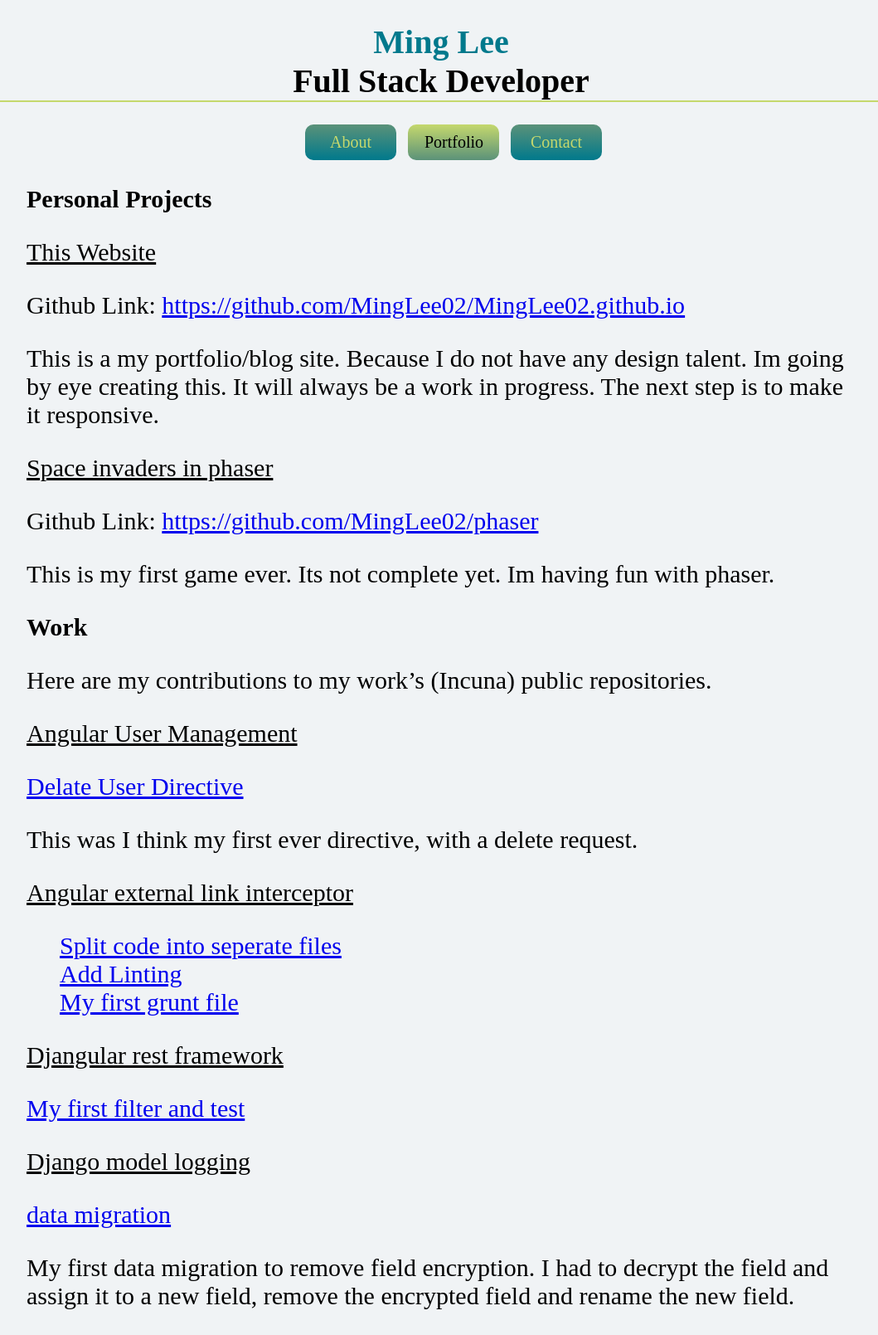
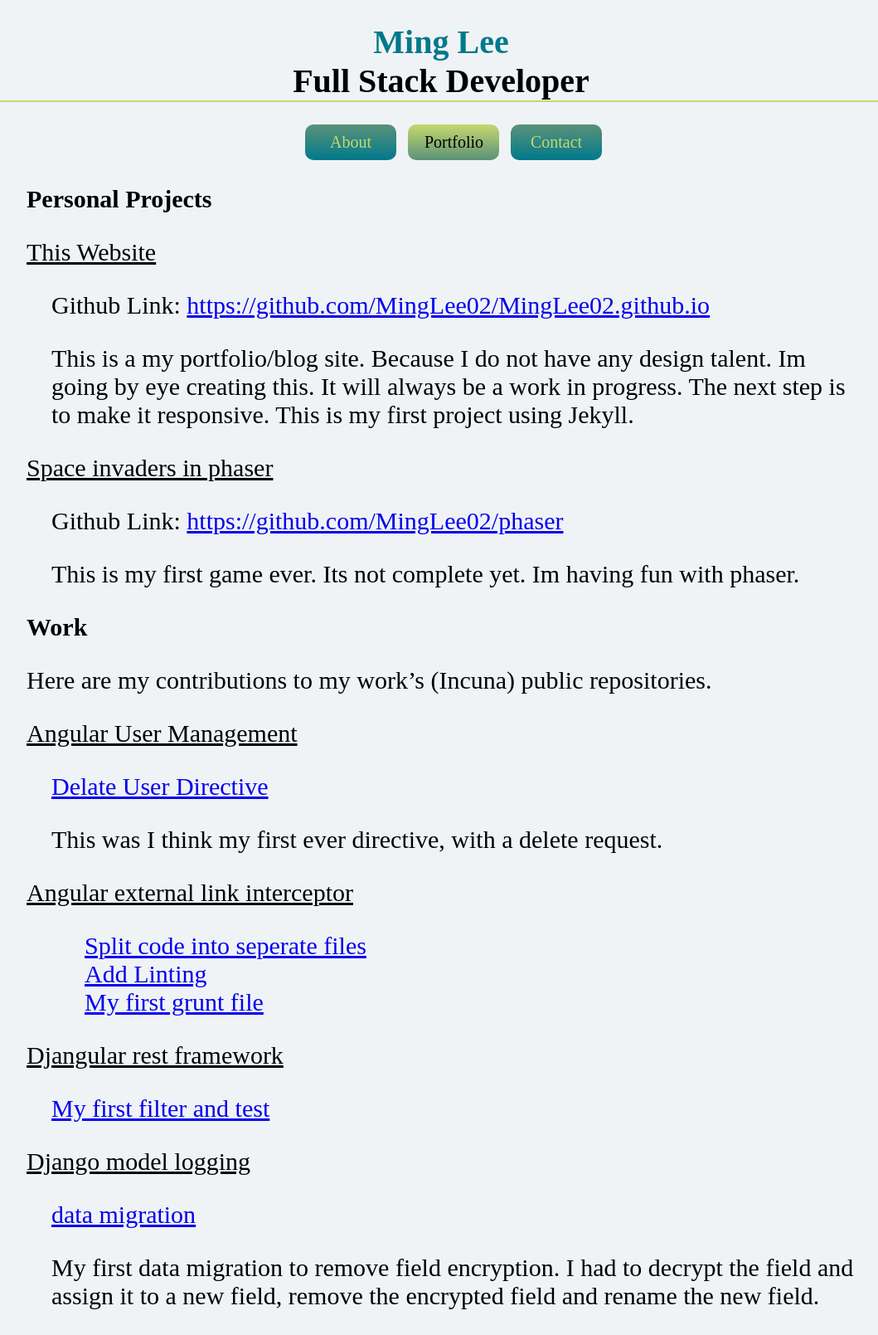
Before and after one commit to MingLee02/MingLee02.github.io, a Jekyll site: the page built from portfolio/index.md, in a window 1280 px wide. Shown: the whole page at 83% size, without its empty margins (108-1167 px from the left). Built offline with Jekyll 4.4.1, drawn with Linux system fonts in a browser that asks for light colours; after the commit the page ends 1587 px from its top, so only the background shows below that.

Commit message:
Add some formatting.

```diff
--- a/_sass/_main.sass
+++ b/_sass/_main.sass
@@ -9,6 +9,3 @@ body
 
     ul
         list-style-type: none
-
-.project-heading
-    text-decoration: underline
--- /dev/null
+++ b/_sass/_portfolio.sass
@@ -0,0 +1,5 @@
+.project-heading
+    text-decoration: underline
+
+.project-description
+    margin-left: 30px
--- a/css/styles.scss
+++ b/css/styles.scss
@@ -4,3 +4,4 @@
 @import "header";
 @import "site-nav";
 @import "main";
+@import "portfolio";
--- a/portfolio/index.md
+++ b/portfolio/index.md
@@ -8,17 +8,22 @@ title: My programming projects.
 <b>Personal Projects</b>
 
 <p class="project-heading">This Website</p>
-Github Link: <a href="https://github.com/MingLee02/MingLee02.github.io">https://github.com/MingLee02/MingLee02.github.io</a>
+<div class="project-description">
+	<p>Github Link: <a href="https://github.com/MingLee02/MingLee02.github.io">https://github.com/MingLee02/MingLee02.github.io</a></p>
 
-This is a my portfolio/blog site.
-Because I do not have any design talent. Im going by eye creating this.
-It will always be a work in progress.
-The next step is to make it responsive.
+	This is a my portfolio/blog site.
+	Because I do not have any design talent. Im going by eye creating this.
+	It will always be a work in progress.
+	The next step is to make it responsive.
+	This is my first project using Jekyll.
+</div>
 
 <p class="project-heading">Space invaders in phaser</p>
-Github Link: <a href="https://github.com/MingLee02/phaser">https://github.com/MingLee02/phaser</a>
+<div class="project-description">
+	<p>Github Link: <a href="https://github.com/MingLee02/phaser">https://github.com/MingLee02/phaser</a></p>
 
-This is my first game ever. Its not complete yet. Im having fun with phaser.
+	This is my first game ever. Its not complete yet. Im having fun with phaser.
+</div>
 
 
 <b>Work</b>
@@ -26,23 +31,29 @@ This is my first game ever. Its not complete yet. Im having fun with phaser.
 Here are my contributions to my work's (Incuna) public repositories.
 
 <p class="project-heading">Angular User Management</p>
-<a href="https://github.com/incuna/angular-user-management/pull/8/files">Delate User Directive</a>
+<div class="project-description">
+	<p><a href="https://github.com/incuna/angular-user-management/pull/8/files">Delate User Directive</a></p>
 
-This was I think my first ever directive, with a delete request.
+	This was I think my first ever directive, with a delete request.
+</div>
 
 <p class="project-heading">Angular external link interceptor</p>
-<ul>
-	<li><a href="https://github.com/incuna/angular-external-link-interceptor/pull/20">Split code into seperate files</a></li>
-	<li><a href="https://github.com/incuna/angular-external-link-interceptor/pull/21">Add Linting</a></li>
-	<li><a href="https://github.com/incuna/angular-external-link-interceptor/blob/master/Gruntfile.js">My first grunt file</a></li>
-</ul>
+<div class="project-description">
+	<ul>
+		<li><a href="https://github.com/incuna/angular-external-link-interceptor/pull/20">Split code into seperate files</a></li>
+		<li><a href="https://github.com/incuna/angular-external-link-interceptor/pull/21">Add Linting</a></li>
+		<li><a href="https://github.com/incuna/angular-external-link-interceptor/blob/master/Gruntfile.js">My first grunt file</a></li>
+	</ul>
+</div>
 
 <p class="project-heading">Djangular rest framework</p>
-
-<a href="https://github.com/incuna/djangular-rest-framework/pull/20/files">My first filter and test</a>
+<div class="project-description">
+	<a href="https://github.com/incuna/djangular-rest-framework/pull/20/files">My first filter and test</a>
+</div>
 
 <p class="project-heading">Django model logging</p>
+<div class="project-description">
+	<p><a href="https://github.com/incuna/django-model-logging/pull/3/files">data migration</a></p>
 
-<a href="https://github.com/incuna/django-model-logging/pull/3/files">data migration</a>
-
-My first data migration to remove field encryption. I had to decrypt the field and assign it to a new field, remove the encrypted field and rename the new field.
+	My first data migration to remove field encryption. I had to decrypt the field and assign it to a new field, remove the encrypted field and rename the new field.
+</div>
```
